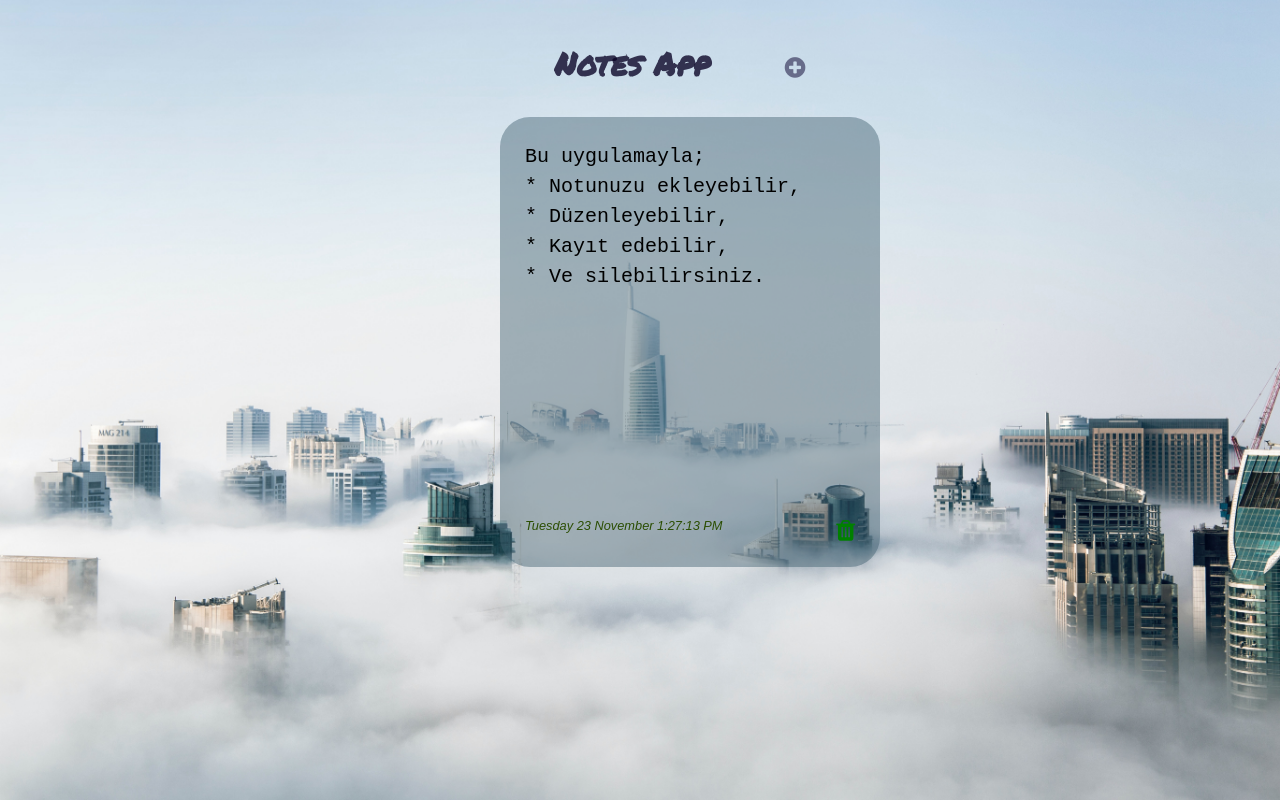
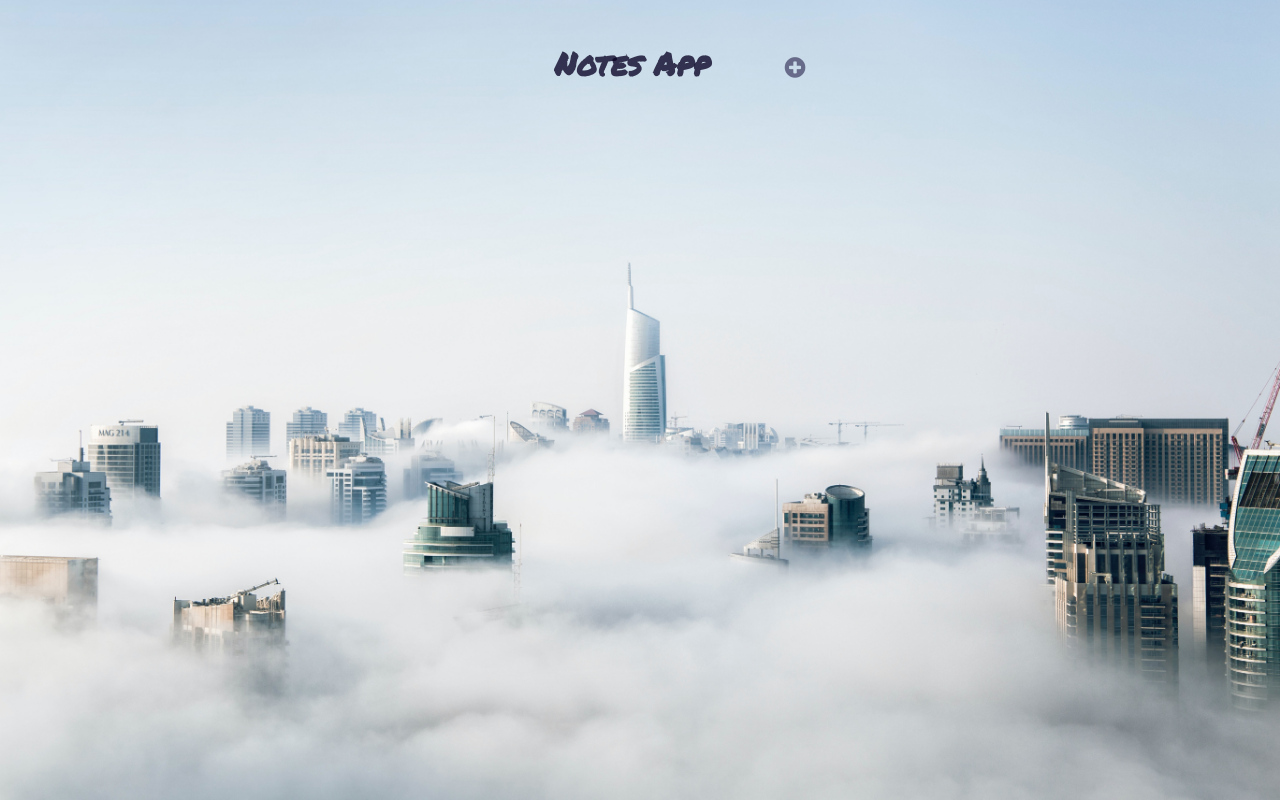
Before and after one commit to huseyincemakyuz/notes-app-kodluyoruz-project-, a React (Create React App) app: page / in a window 1280 px wide. Built offline with nearby package versions, Linux system fonts and the light colour scheme.

Commit message:
reverseArray added

```diff
--- a/package.json
+++ b/package.json
@@ -1,5 +1,5 @@
 {
-  "name": "app-deneme",
+  "name": "notes-app",
   "version": "0.1.0",
   "private": true,
   "dependencies": {
--- a/public/index.html
+++ b/public/index.html
@@ -9,6 +9,7 @@
       name="description"
       content="Web site created using create-react-app"
     />
+    <link rel="manifest" href="%PUBLIC_URL%/manifest.json" />
     <link rel="apple-touch-icon" href="%PUBLIC_URL%/logo192.png" />
     <link rel="stylesheet" href="https://cdnjs.cloudflare.com/ajax/libs/font-awesome/4.7.0/css/font-awesome.min.css"></link>
     <link href="css/ionicons.css" rel="stylesheet" type="text/css" />
@@ -17,7 +18,7 @@
       manifest.json provides metadata used when your web app is installed on a
       user's mobile device or desktop. See https://developers.google.com/web/fundamentals/web-app-manifest/
     -->
-    <link rel="manifest" href="%PUBLIC_URL%/manifest.json" />
+
     <!--
       Notice the use of %PUBLIC_URL% in the tags above.
       It will be replaced with the URL of the `public` folder during the build.
--- a/src/App.js
+++ b/src/App.js
@@ -1,8 +1,7 @@
 import React from 'react';
 import './App.css';
-import NoteContainer from './components/NoteContainer/NoteContainer';
+import NoteContainer from './components/NoteContainer';
 import { useState, useEffect } from 'react';
-import ReactMarkdown from 'react-markdown'
 
 
 function App() {
@@ -15,25 +14,14 @@ function App() {
     const day = ["Sunday","Monday","Tuesday", "Wednesday", "Thursday", "Friday", "Saturday", ]
     const month = ["January","February", "March", " April", " May", "June", "July ", "August", "September", "October"," November","December"]
 
-    // Initial value
-    const initialValue = [
-    {
-        id: Date.now + "" + Math.floor(Math.random()*78) ,
-        text:`Bu uygulamayla;
-* Notunuzu ekleyebilir,
-* Düzenleyebilir,
-* Kayıt edebilir,
-* Ve silebilirsiniz.`,
-        time: `${ day[d.getDay() ] } ${[d.getDate()]} ${month[ d.getMonth()] }  ${time}`,
-        color:"rgba(65, 95, 112, 0.45)"
-    }]
 
     // Notes
-    const [notes, setNotes]=useState(initialValue)
+    const [notes, setNotes]=useState([])
+
 
     // Add Note Function
 
-    const addNote=(item) => {
+    const addNote=() => {
         const newNotes=[...notes]
 
         newNotes.push({
@@ -43,6 +31,7 @@ function App() {
             color:"rgba(65, 95, 112, 0.45)"
         })
 
+        newNotes.sort()
         setNotes(newNotes)
 
         setDate(new Date().toLocaleDateString());
@@ -93,6 +82,7 @@ function App() {
         localStorage.setItem("allNotes", JSON.stringify(notes));
       }, [notes]);
 
+
     return (
         <div className="App">
             <NoteContainer notes={notes} addNote={addNote} deleteNote={deleteNote} updateNote={updateNote}/>
--- a/src/components/Note/Note.js
+++ b/src/components/Note.js
@@ -1,4 +1,6 @@
 import React from 'react'
+
+
 
 
 function Note(props) {
--- a/src/components/NoteContainer/NoteContainer.js
+++ b/src/components/NoteContainer.js
@@ -1,20 +1,19 @@
 import React from 'react'
-import Note from '../Note/Note'
+import Note from './Note';
 
 
 
 function NoteContainer(props) {
 
-    const reverArray=(arr) => {
-       const array=[]
+    function reverseArray(arr) {
+        let newArray = [];
+        for (var i = arr.length - 1; i >= 0; i--) {
+          newArray.push(arr[i]);
+        }
+        return newArray;
+      }
 
-        for(let i=arr.lengt - 1 ; i>=0; --i){
-           array.push(arr[i])
-        }
-        return array
-    };
-
-    const notes = reverArray(props.notes)
+      const notes = reverseArray(props.notes)
 
     return (
         <div className="note-container">
@@ -27,7 +26,7 @@ function NoteContainer(props) {
             </h1>
             <div className="note-container-notes custom-scroll">
                 {
-                    props.notes.map((item) => <Note
+                    notes.map((item) => <Note
                     key={item.id}
                     note={item}
                     deleteNote={props.deleteNote}
```
